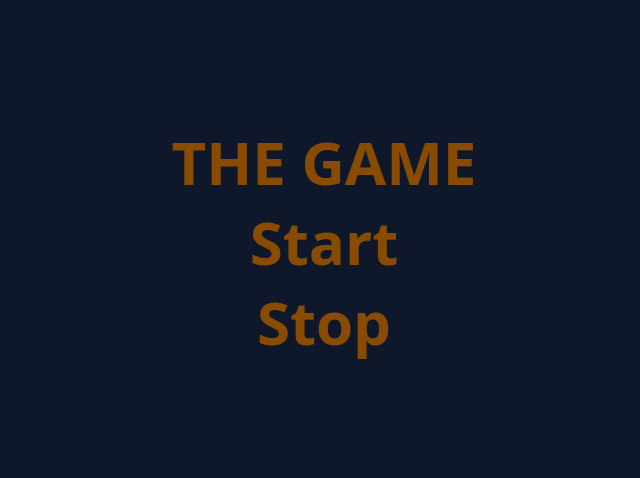
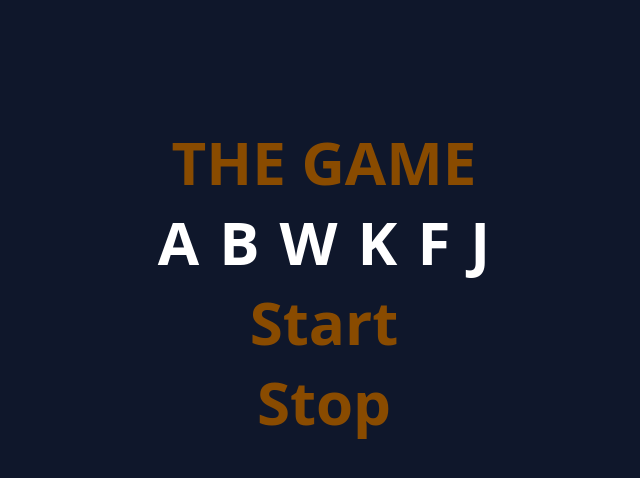
Before and after one commit to laha0006/svelte-fish, a Svelte app: page / in a window 1280 px wide. Shown: the top 478 px of the page, without its empty margins (316-956 px from the left). Built offline with nearby package versions, Linux system fonts and the light colour scheme.

Commit message:
working on typing quick time event, WIP

```diff
--- a/src/components/Game.svelte
+++ b/src/components/Game.svelte
@@ -1,5 +1,6 @@
 <script>
     import { onMount } from "svelte";
+    import KeyDisplay from "./KeyDisplay.svelte";
     let isActive = false;
     const testPrompt = "ABWKFJ";
 
@@ -8,8 +9,26 @@
         isActive = true;
     }
 
+    function createKeyDisplay(prompt) {
+        let keys = [];
+        for (const char of prompt) {
+            keys.push({
+                key: char,
+                isPressed: false,
+            });
+        }
+        return keys;
+    }
+
+    const keys = $state(createKeyDisplay(testPrompt));
+
     function handleKey(e) {
         if (!isActive) return;
+        for (const key of keys) {
+            if (key.key == e.key.toUpperCase()) {
+                key.isPressed = true;
+            }
+        }
         console.log(e.key.toUpperCase());
     }
 
@@ -21,6 +40,11 @@
 
 <div class="flex flex-col mt-5 gap-5 text-center justify-center">
     <h1>THE GAME</h1>
+    <div class="flex justify-center gap-5">
+        {#each keys as key}
+            <KeyDisplay key={key.key} isPressed={key.isPressed} />
+        {/each}
+    </div>
     <button onclick={start}>Start</button>
     <button>Stop</button>
 </div>
--- /dev/null
+++ b/src/components/KeyDisplay.svelte
@@ -0,0 +1,9 @@
+<script>
+    const { key, isPressed = false } = $props();
+</script>
+
+{#if isPressed}
+    <p class="text-6xl font-light text-white opacity-30">{key}</p>
+{:else}
+    <p class="text-6xl font-bold text-white">{key}</p>
+{/if}
```
